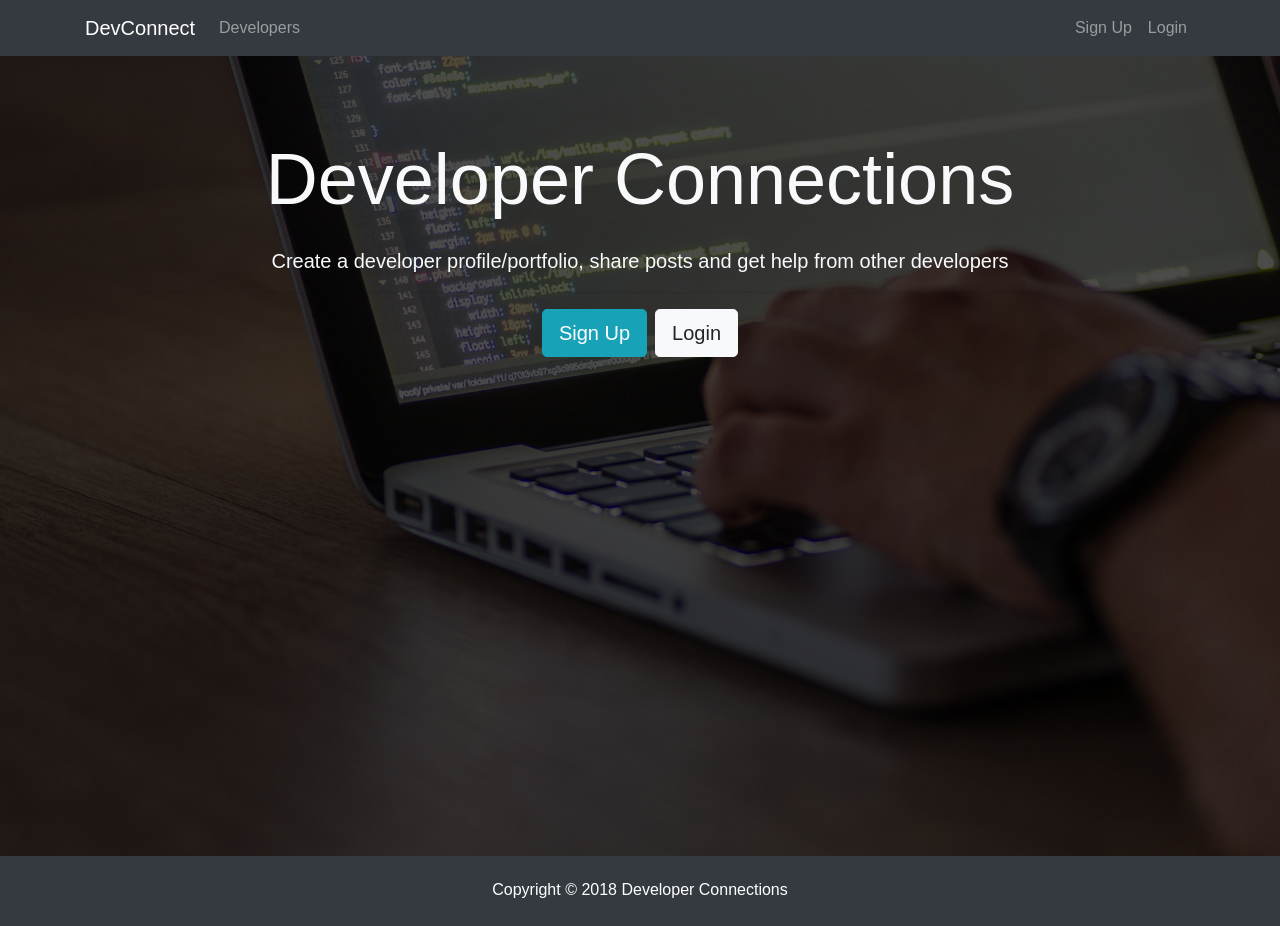
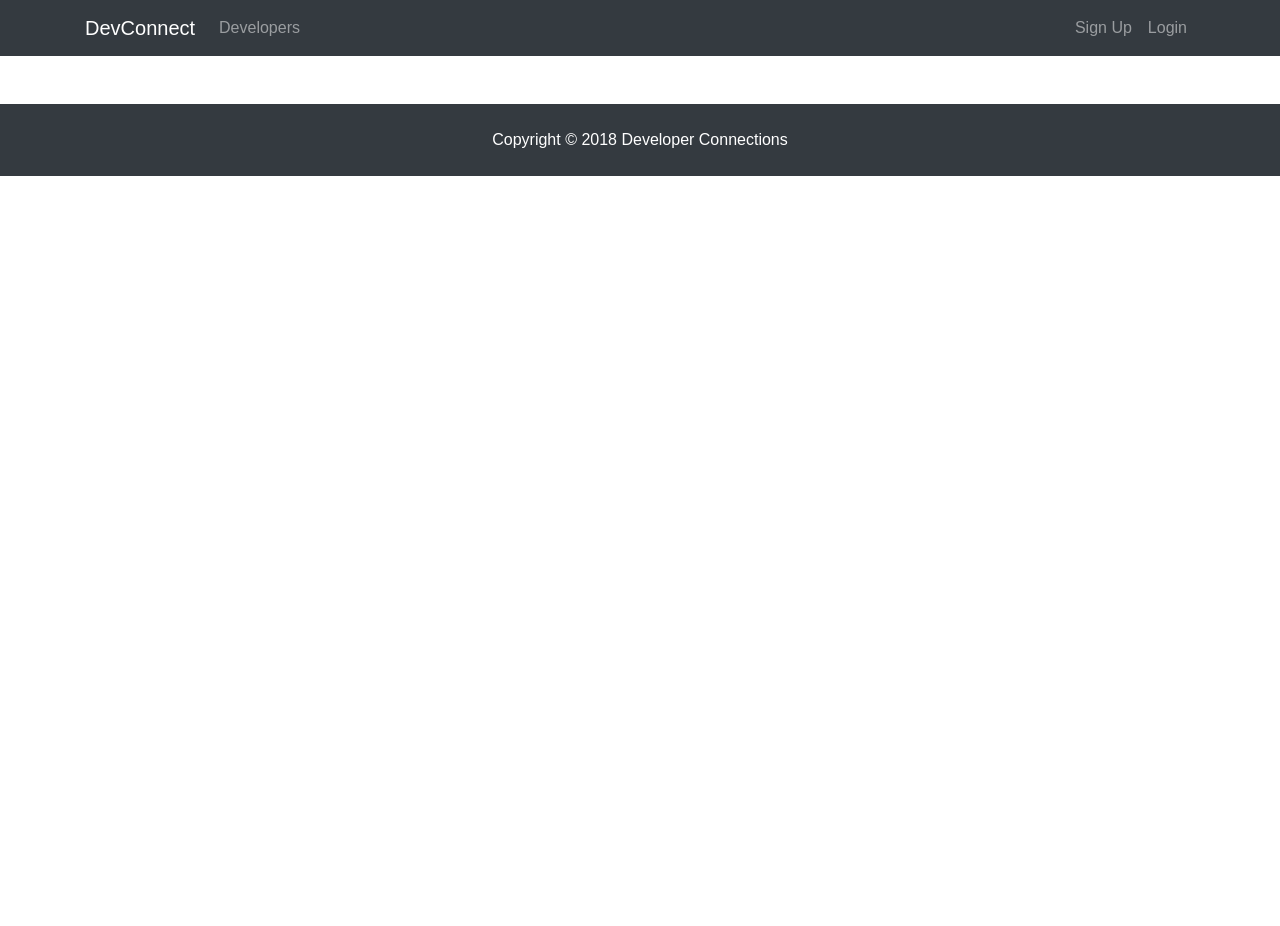
Before and after one commit to bpeter97/developer-connections, a React (Create React App) app in the folder client/: page /register in a window 1280 px wide. After the commit the page ends 800 px from the top, so only its background shows below. Built offline with nearby package versions, Linux system fonts and the light colour scheme.

Commit message:
Added react-router-dom for routes!

```diff
--- a/client/package.json
+++ b/client/package.json
@@ -5,6 +5,7 @@
   "dependencies": {
     "react": "^16.3.2",
     "react-dom": "^16.3.2",
+    "react-router-dom": "^4.2.2",
     "react-scripts": "1.1.4"
   },
   "scripts": {
--- a/client/src/App.js
+++ b/client/src/App.js
@@ -1,4 +1,5 @@
 import React, { Component } from "react";
+import { BrowserRouter as Router, Route } from "react-router-dom";
 
 import Navbar from "./components/layout/Navbar";
 import Footer from "./components/layout/Footer";
@@ -9,11 +10,13 @@
 class App extends Component {
   render() {
     return (
-      <div className="App">
-        <Navbar />
-        <Landing />
-        <Footer />
-      </div>
+      <Router>
+        <div className="App">
+          <Navbar />
+          <Route exact path="/" component={Landing} />
+          <Footer />
+        </div>
+      </Router>
     );
   }
 }
```
